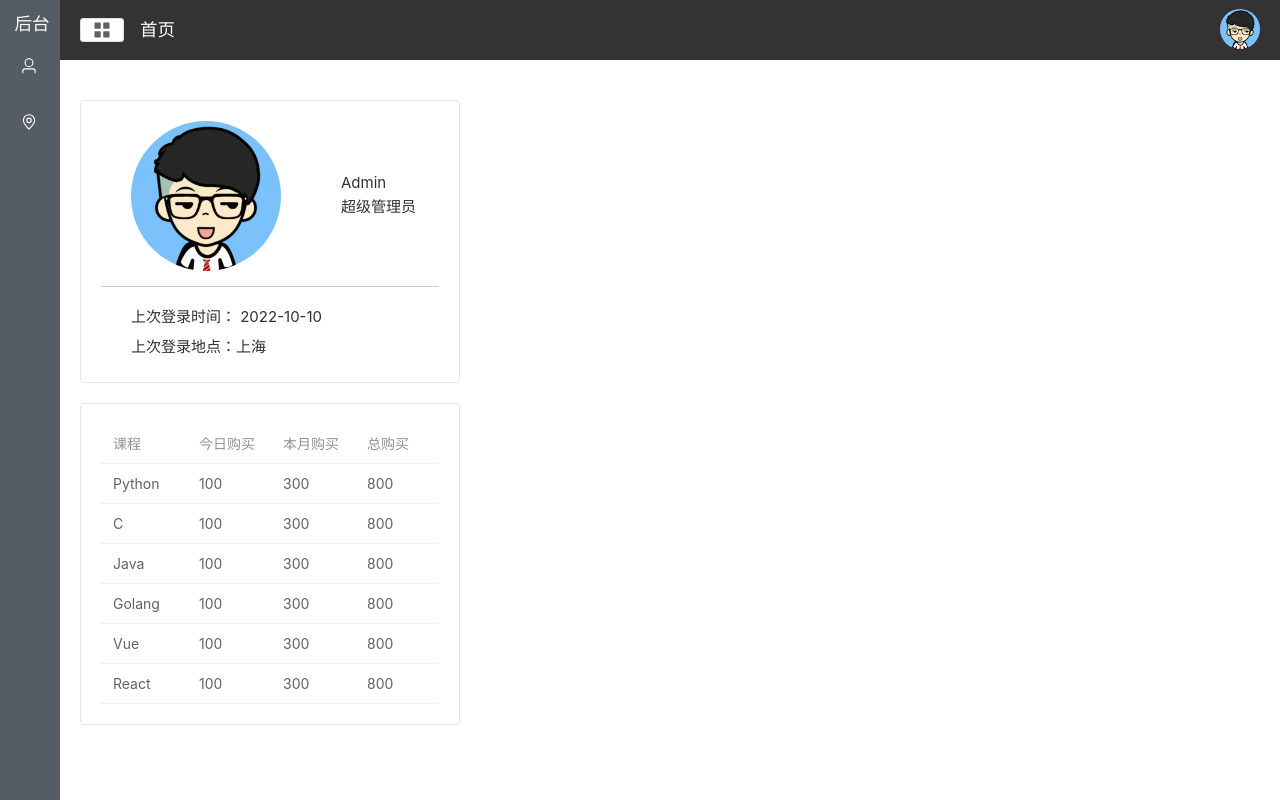
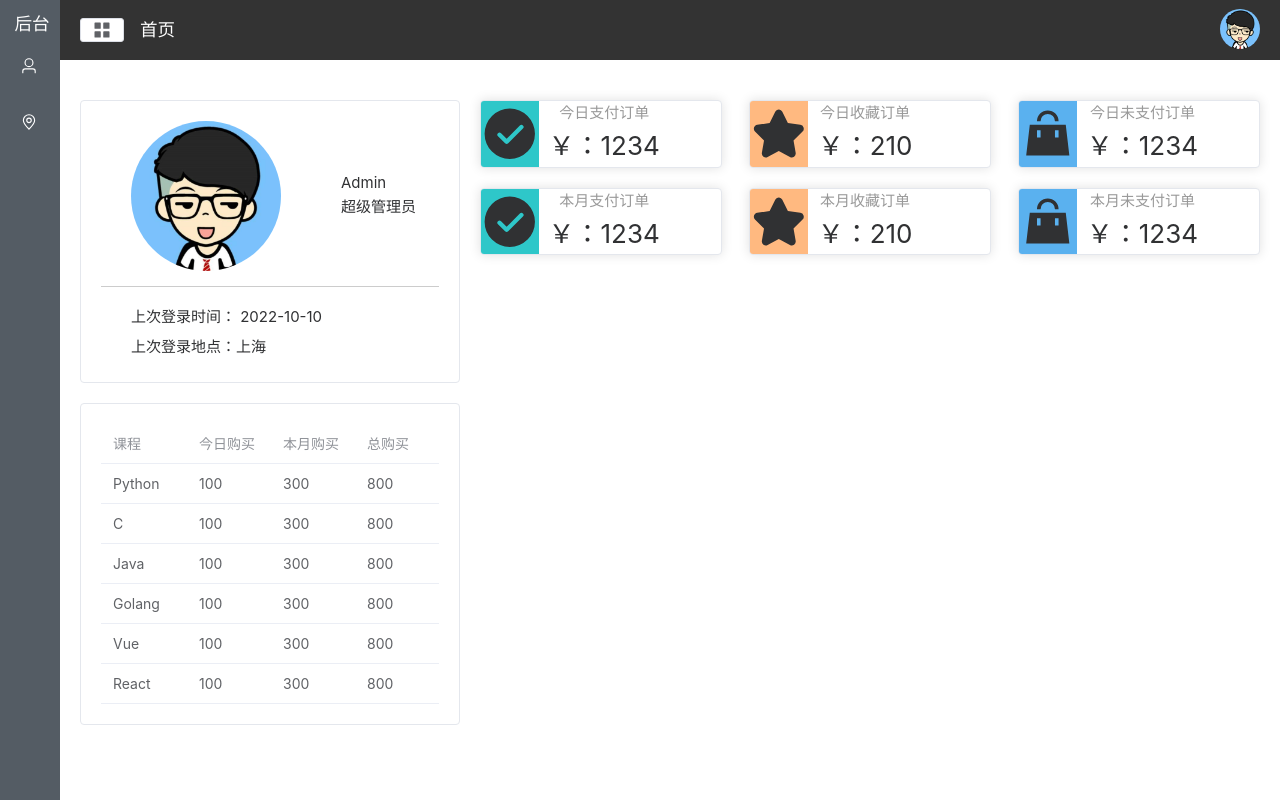
Before and after one commit to yexia553/vue_study, a Vue app in the folder vue3-manage/: page /#/ in a window 1280 px wide. Built offline with nearby package versions, Linux system fonts and the light colour scheme.

Commit message:
添加首页右上角的card

```diff
--- a/vue3-manage/src/views/home/Home.vue
+++ b/vue3-manage/src/views/home/Home.vue
@@ -22,6 +22,25 @@
                     <el-table-column prop="totalBuy" label="总购买"></el-table-column>
                 </el-table>
             </el-card>
+        </el-col>
+
+        <el-col :span="16" style="margin-top: 20px;">
+            <div class="nums">
+                <el-card
+                :body-style="{display: 'flex', padding: 0}"
+                v-for="item in countData"
+                :key="item.name">
+                     <component
+                        class="icons"
+                        :is="item.icon"
+                        :style="{background: item.color}"
+                    ></component>
+                    <div class="detail">
+                        <p class="txt">{{item.name}}</p>
+                        <p class="num">￥：{{item.value}}</p>
+                    </div>
+                </el-card>
+            </div>
         </el-col>
     </el-row>
 </template>
@@ -84,37 +103,37 @@ export default defineComponent ({
             {
                 name: "今日支付订单",
                 value: 1234,
-                icon: "success",
+                icon: "SuccessFilled",
                 color: "#2ec7c9",
             },
             {
                 name: "今日收藏订单",
                 value: 210,
-                icon: "star-on",
+                icon: "StarFilled",
                 color: "#ffb980",
             },
             {
                 name: "今日未支付订单",
                 value: 1234,
-                icon: "s-goods",
+                icon: "GoodsFilled",
                 color: "#5ab1ef",
             },
             {
                 name: "本月支付订单",
                 value: 1234,
-                icon: "success",
+                icon: "SuccessFilled",
                 color: "#2ec7c9",
             },
             {
                 name: "本月收藏订单",
                 value: 210,
-                icon: "star-on",
+                icon: "StarFilled",
                 color: "#ffb980",
             },
             {
                 name: "本月未支付订单",
                 value: 1234,
-                icon: "s-goods",
+                icon: "GoodsFilled",
                 color: "#5ab1ef",
             },
         ]
@@ -176,5 +195,30 @@ export default defineComponent ({
         margin-top: 15px;
         line-height: 200%;
     }
+    .nums{
+        display: flex;
+        flex-wrap: wrap;
+        justify-content: space-between;
+        .el-card {
+            width: 31%;
+            margin-bottom: 20px;
+            .icons {
+                width: 24%
+            }
+            .detail {
+                margin-left: 10px;
+                display: flex;
+                flex-direction: column;
+                justify-content: space-between;
+                .num{
+                    font-size: 26px;
+                }
+                .txt{
+                    color: #999;
+                    text-align: center;
+                }
+            }
+        }
+    }
 }
 </style>
```
